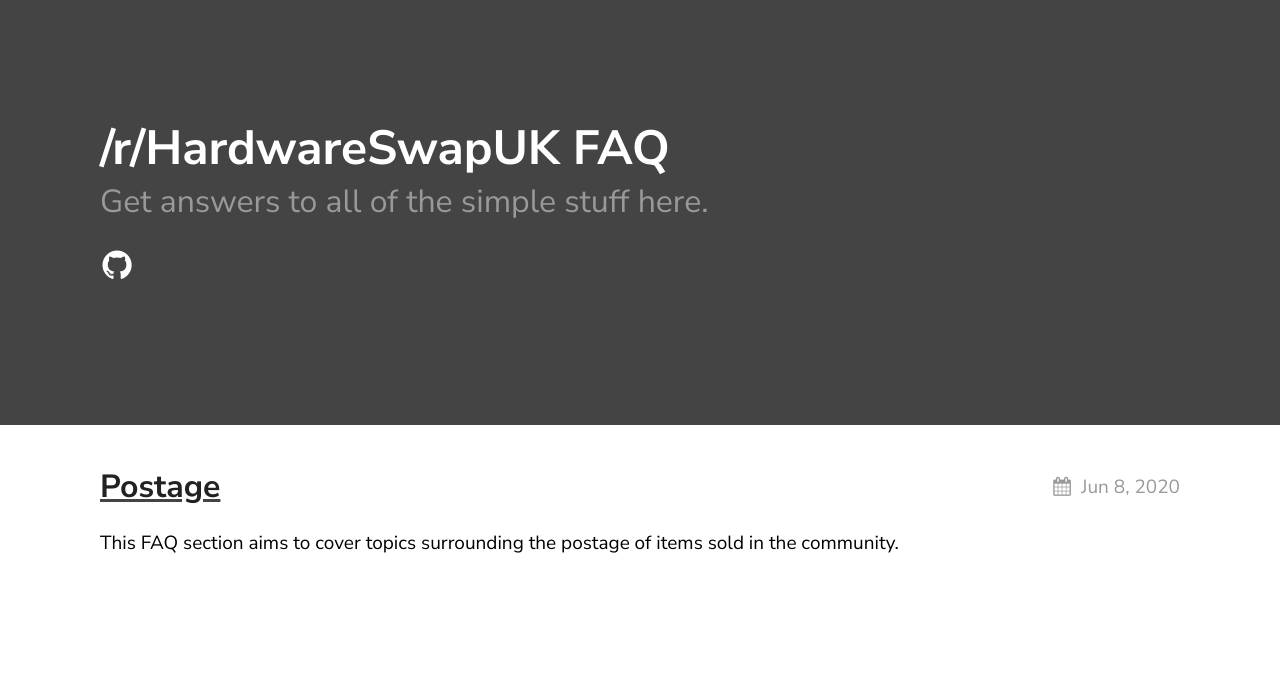
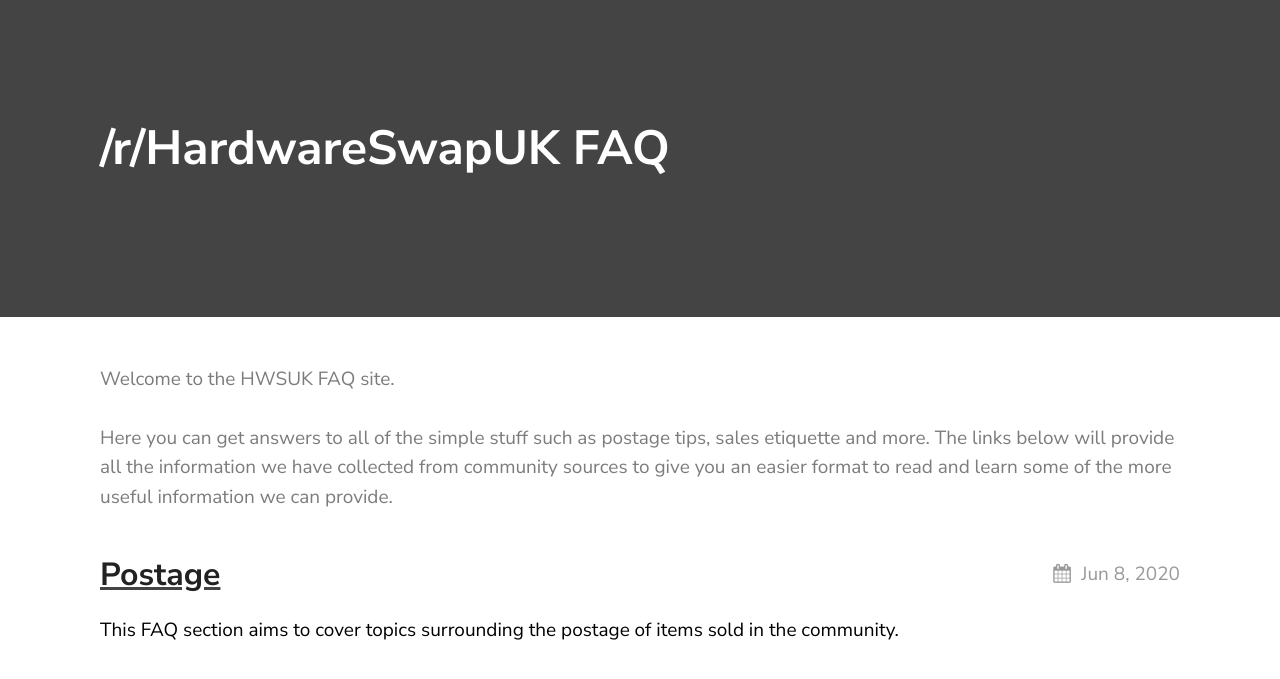
Before and after one commit to samarsault/texture, a Jekyll site: the page built from index.md, in a window 1280 px wide. Shown: the top 679 px of the page. Built offline with Jekyll 4.4.1, drawn with Linux system fonts in a browser that asks for light colours.

Commit message:
Add nav elements to posts, remove GitHub link, remove unneeded assets, move and update tagline

```diff
--- a/_config.yml
+++ b/_config.yml
@@ -11,18 +11,16 @@ baseurl: /
 sass:
   sass_dir: _sass
 
-permalink: /posts/:title/
+permalink: /:title/
 texture:
   title: /r/HardwareSwapUK FAQ
-  tagline: Get answers to all of the simple stuff here.
+  tagline: >
+    Welcome to the HWSUK FAQ site.<br /><br />
+    Here you can get answers to all of the simple stuff such as postage tips, sales etiquette and more. The links below will provide all the information we have collected from community sources to give you an easier format to read and learn some of the more useful information we can provide.
   date_format: "%b %-d, %Y"
   style: black
   showNav: false
   showPicker: false
-
-  # generate social links in footer
-  social_links:
-    github:  hwsuk/faq
 
 
 # If you want to link only specific pages in your header, uncomment
--- a/_includes/page_header.html
+++ b/_includes/page_header.html
@@ -1,6 +1,5 @@
 <div class="container">
 	<h1>{{ site.texture.title }}</h1>
-	<h2>{{ site.texture.tagline }}</h2>
 	<ul class="social">
 		{%- if site.texture.social_links.github -%}
 			<a href="https://github.com/{{ site.texture.social_links.github }}"><li><i class="icon-github-circled"></i></li></a>
--- a/_layouts/home.html
+++ b/_layouts/home.html
@@ -1,6 +1,7 @@
 ---
 layout: page
 ---
+<p class="homepage-tagline"><br />{{ site.texture.tagline }}</p>
 {%- if site.posts.size > 0 -%}
 <ul class="posts">
 	{%- for post in site.posts -%}
--- a/_layouts/post.html
+++ b/_layouts/post.html
@@ -13,6 +13,8 @@
   <main>
     <div class="container">
       <div class="post-container">
+          <a href="/">&#x2190 Click to return home.</a>
+          <hr class="nav-divider" />
           {{ content }}
       </div>
 
--- a/_sass/theme.scss
+++ b/_sass/theme.scss
@@ -266,3 +266,11 @@ thead {
 		}
 	}
 }
+
+.homepage-tagline {
+	color: #7c7c7c;
+}
+
+.nav-divider {
+	border: 1px solid #dcdcdc;
+}
```
Also changed, not shown: screen1.png (deleted), screen2.png (deleted).
